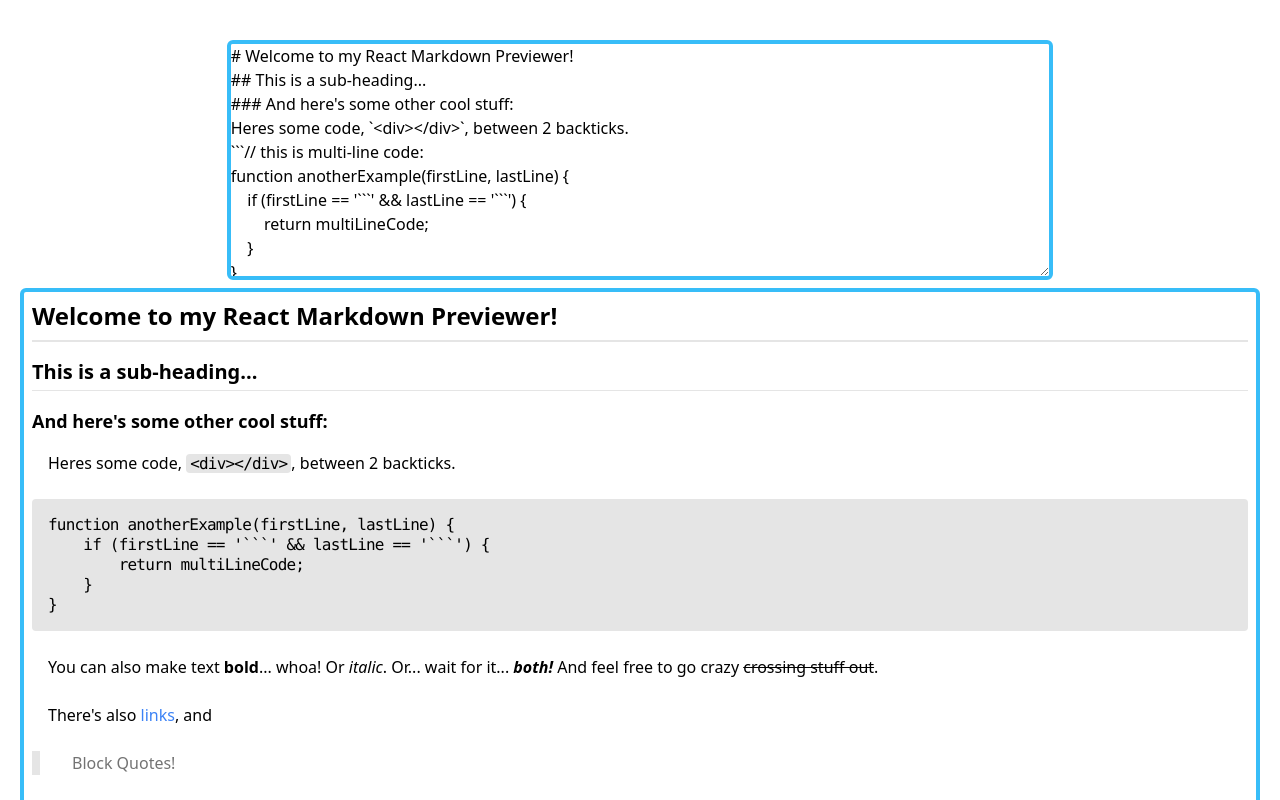
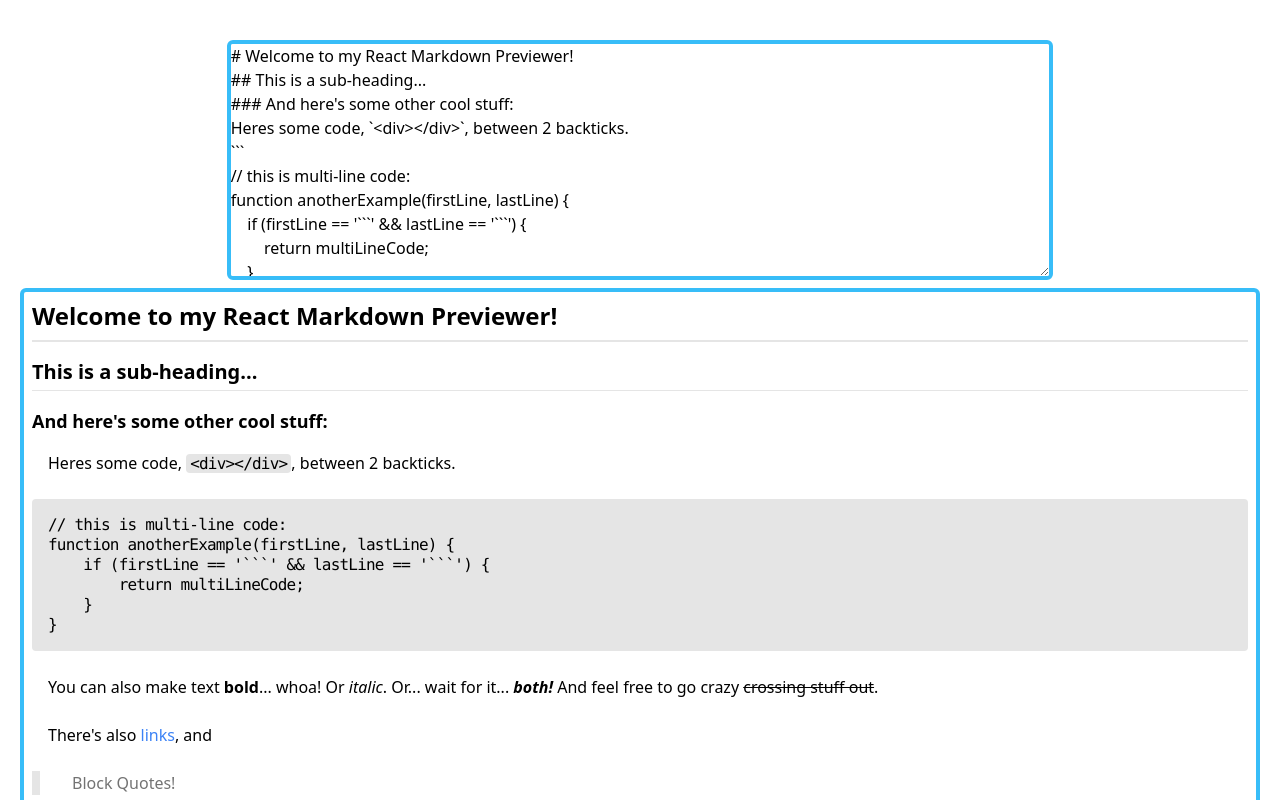
Before and after one commit to DikDns/fcc-front-end-development-projects, a React (Vite) app: page / in a window 1280 px wide. Shown: the top 800 px of the page. Built offline with nearby package versions, Linux system fonts and the light colour scheme.

Commit message:
add: \n default string val

```diff
--- a/src/App.jsx
+++ b/src/App.jsx
@@ -3,7 +3,7 @@ import { marked } from "marked";
 
 function App() {
   const [editorVal, setEditorVal] = useState(
-    `# Welcome to my React Markdown Previewer!\n## This is a sub-heading...\n### And here's some other cool stuff:\nHeres some code, \`<div></div>\`, between 2 backticks.\n\`\`\`// this is multi-line code:\nfunction anotherExample(firstLine, lastLine) {\n\tif (firstLine == '\`\`\`' && lastLine == '\`\`\`') {\n\t\treturn multiLineCode;\n\t}\n}\n\`\`\`\n\nYou can also make text **bold**... whoa!\nOr _italic_.\nOr... wait for it... **_both!_**\nAnd feel free to go crazy ~~crossing stuff out~~.\n\nThere's also [links](https://www.freecodecamp.org), and\n> Block Quotes!\n\nAnd if you want to get really crazy, even tables:\n\nWild Header | Crazy Header | Another Header?\n------------ | ------------- | -------------\nYour content can | be here, and it | can be here....\nAnd here. | Okay. | I think we get it.\n- And of course there are lists.\n\t- Some are bulleted.\n\t\t- With different indentation levels.\n\t\t\t- That look like this.\n\n1. And there are numbered lists too.\n1. Use just 1s if you want!\n1. And last but not least, let's not forget embedded images:\n\n![freeCodeCamp Logo](https://cdn.freecodecamp.org/testable-projects-fcc/images/fcc_secondary.svg)`
+    `# Welcome to my React Markdown Previewer!\n## This is a sub-heading...\n### And here's some other cool stuff:\nHeres some code, \`<div></div>\`, between 2 backticks.\n\`\`\`\n// this is multi-line code:\nfunction anotherExample(firstLine, lastLine) {\n\tif (firstLine == '\`\`\`' && lastLine == '\`\`\`') {\n\t\treturn multiLineCode;\n\t}\n}\n\`\`\`\n\nYou can also make text **bold**... whoa!\nOr _italic_.\nOr... wait for it... **_both!_**\nAnd feel free to go crazy ~~crossing stuff out~~.\n\nThere's also [links](https://www.freecodecamp.org), and\n> Block Quotes!\n\nAnd if you want to get really crazy, even tables:\n\nWild Header | Crazy Header | Another Header?\n------------ | ------------- | -------------\nYour content can | be here, and it | can be here....\nAnd here. | Okay. | I think we get it.\n- And of course there are lists.\n\t- Some are bulleted.\n\t\t- With different indentation levels.\n\t\t\t- That look like this.\n\n1. And there are numbered lists too.\n1. Use just 1s if you want!\n1. And last but not least, let's not forget embedded images:\n\n![freeCodeCamp Logo](https://cdn.freecodecamp.org/testable-projects-fcc/images/fcc_secondary.svg)`
   );
   const [preview, setPreview] = useState(null);
 
```
